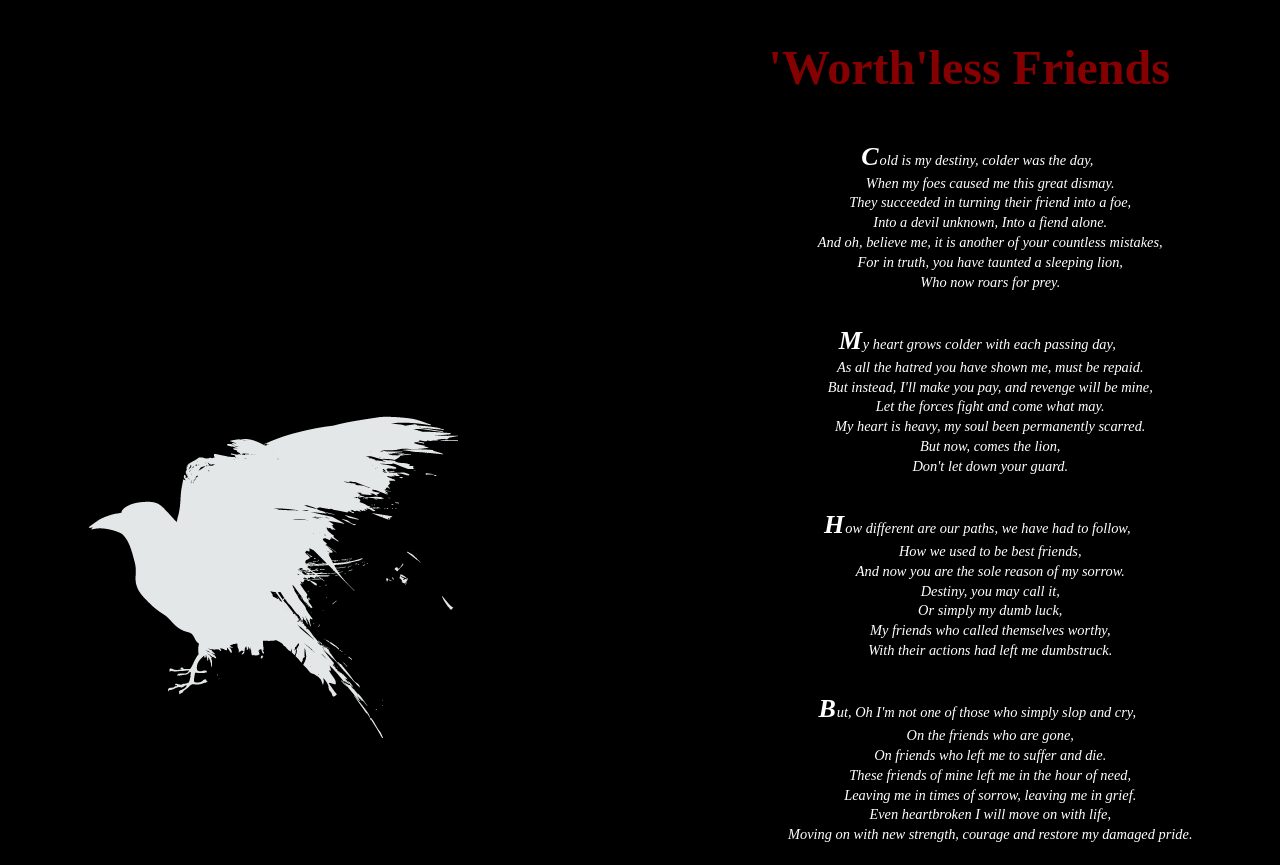
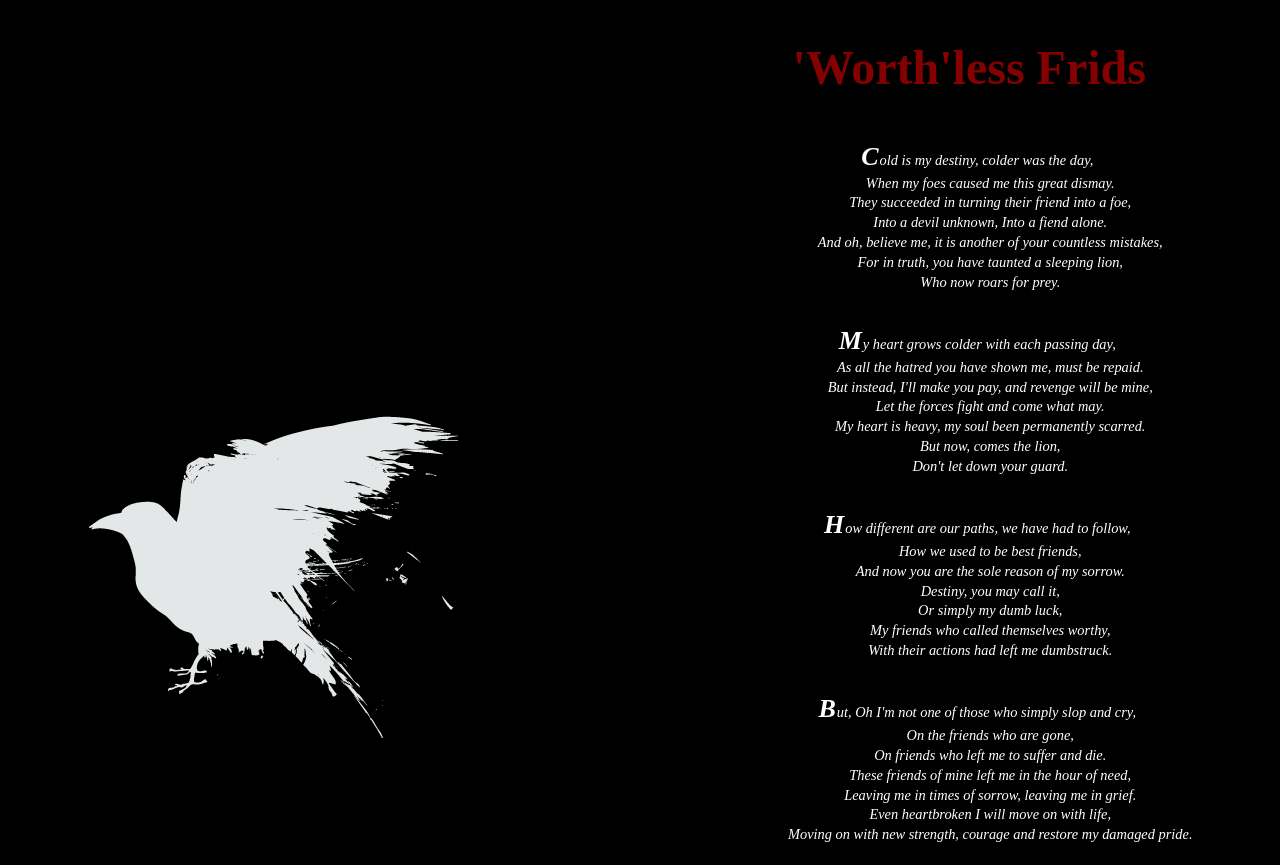
Before and after one commit to quoth-the-raven-nevermore/TheTruth, a plain HTML site: page index.html in a window 1280 px wide. Shown: the top 865 px of the page. Drawn offline with Linux system fonts and the light colour scheme.

Commit message:
Update index.html

```diff
--- a/index.html
+++ b/index.html
@@ -70,7 +70,7 @@
     <div class="container">
         <img src="actual.png">
         <div class="poem">
-            <h1 style="font-size: 3em; padding-bottom: 0.3em; color: #850000;" align="center">&nbsp;&nbsp;'Worth'less Friends</h1>
+            <h1 style="font-size: 3em; padding-bottom: 0.3em; color: #850000;" align="center">&nbsp;&nbsp;'Worth'less Frids</h1>
         <ul>
             <li>Cold is my destiny, colder was the day,</li>
             <li>When my foes caused me this great dismay.</li>
```
